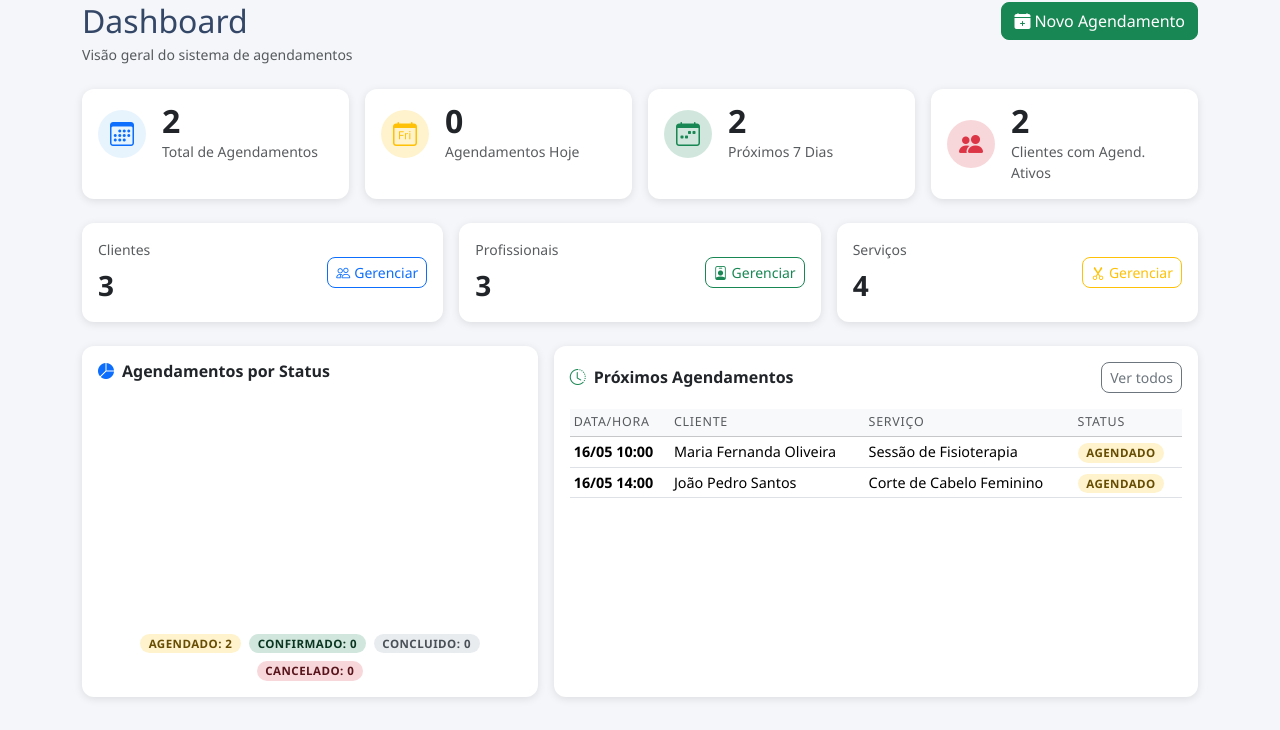
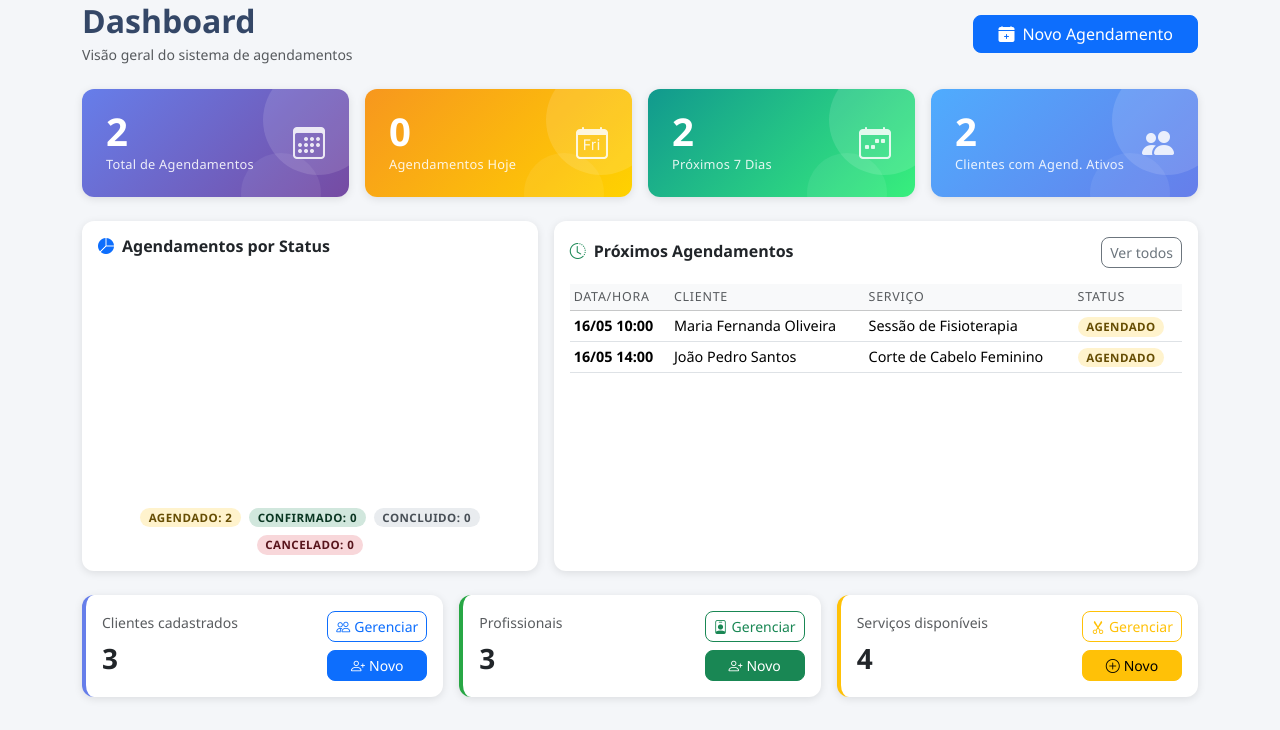
Before and after one commit to engguilhermebraga/agendamento-api, a Spring Boot app: page /dashboard in a window 1280 px wide. Shown: the part 70-800 px from the top of the page. Run offline with Spring Boot 4, Linux system fonts and the light colour scheme; data comes from the database, SQL or seed files in the repository; a map, chart or similar area stays blank; some of the project's set-up classes (security, data sources, template engines, error pages and the like) are left out, and stand-ins take their place.

Commit message:
feat(ui): gradient metric cards no dashboard + fix delay no step1
Dashboard:
- Substitui cards brancos por gradient cards (.metric-card) com 4 variantes
  de cor (primary/warning/success/info) e efeito de círculos decorativos
- Linha de cadastros vira quick-cards com borda lateral colorida e botões
  Gerenciar + Novo em cada card
- Chart.js com cutout 65% (anel mais fino e moderno)

Portal step1:
- Fix do delay visual na seleção de serviço: transition agora anima apenas
  border-color, background-color, box-shadow e transform (era "all")
- .service-card.selected mantém transform: translateY(-3px) para consistência
  com o estado hover — elimina o salto visual de saída do hover
- JS: swap O(1) com referência ao cardAtivo em vez de forEach em todos os cards

https://claude.ai/code/session_018j1fgKRPLstMmv1Rt53WHr

```diff
--- a/agendamento-api/src/main/resources/static/css/style.css
+++ b/agendamento-api/src/main/resources/static/css/style.css
@@ -194,6 +194,53 @@ main { flex: 1; }
   flex-shrink: 0;
 }
 
+/* Gradient metric cards (dashboard moderno) */
+.metric-card {
+  border-radius: var(--rad-lg);
+  padding: 1.4rem 1.5rem;
+  color: #fff;
+  box-shadow: var(--shd-md);
+  transition: transform 0.20s ease, box-shadow 0.20s ease;
+  position: relative;
+  overflow: hidden;
+}
+.metric-card::before {
+  content: '';
+  position: absolute;
+  top: -24px; right: -24px;
+  width: 110px; height: 110px;
+  border-radius: 50%;
+  background: rgba(255,255,255,0.12);
+  pointer-events: none;
+}
+.metric-card::after {
+  content: '';
+  position: absolute;
+  bottom: -36px; right: 28px;
+  width: 80px; height: 80px;
+  border-radius: 50%;
+  background: rgba(255,255,255,0.07);
+  pointer-events: none;
+}
+.metric-card:hover { transform: translateY(-4px); box-shadow: 0 8px 24px rgba(0,0,0,0.18); }
+.metric-card .metric-value { font-size: 2.4rem; font-weight: 800; line-height: 1; }
+.metric-card .metric-label { font-size: 0.80rem; opacity: 0.88; margin-top: 0.3rem; letter-spacing: 0.02em; }
+.metric-card .metric-icon  { font-size: 2rem; opacity: 0.85; flex-shrink: 0; }
+.metric-primary { background: linear-gradient(135deg, #667eea 0%, #764ba2 100%); }
+.metric-warning { background: linear-gradient(135deg, #f7971e 0%, #ffd200 100%); }
+.metric-success { background: linear-gradient(135deg, #11998e 0%, #38ef7d 100%); }
+.metric-info    { background: linear-gradient(135deg, #4facfe 0%, #667eea 100%); }
+
+/* Quick-access cards (linha de cadastros) */
+.quick-card {
+  border-left: 4px solid;
+  transition: transform 0.18s ease, box-shadow 0.18s ease;
+}
+.quick-card:hover          { transform: translateX(3px); box-shadow: var(--shd-hover) !important; }
+.quick-card-primary        { border-left-color: var(--clr-primary); }
+.quick-card-success        { border-left-color: var(--clr-success); }
+.quick-card-warning        { border-left-color: var(--clr-warning); }
+
 
 /* ── 8. TABELAS ──────────────────────────────────────────────── */
 .table th {
@@ -352,13 +399,15 @@ main { flex: 1; }
   border-radius: var(--rad-lg);
   padding: var(--sp-lg);
   box-shadow: var(--shd-md);
-  transition: var(--tr-base);
+  transition: border-color 0.12s ease, background-color 0.12s ease,
+              box-shadow 0.18s ease, transform 0.18s ease;
   cursor: pointer;
   border: 2px solid transparent;
   background: var(--clr-surface);
 }
 .service-card:hover              { transform: translateY(-3px); box-shadow: var(--shd-lg); }
-.service-card.selected           { border-color: var(--clr-primary); background: var(--clr-primary-light); }
+.service-card.selected           { border-color: var(--clr-primary); background: var(--clr-primary-light);
+                                   transform: translateY(-3px); box-shadow: var(--shd-hover); }
 .service-card .price             { font-size: 1.2rem; font-weight: 600; color: var(--clr-primary); }
 .service-card .duration          { color: var(--clr-text-muted); font-size: 0.85rem; }
 
--- a/agendamento-api/src/main/resources/templates/dashboard/index.html
+++ b/agendamento-api/src/main/resources/templates/dashboard/index.html
@@ -3,133 +3,73 @@
 <body>
 <div th:fragment="conteudo">
 
-    <!-- Cabeçalho + CTA -->
-    <div class="d-flex justify-content-between align-items-start mb-4">
+    <!-- Cabeçalho -->
+    <div class="d-flex justify-content-between align-items-center mb-4">
         <div>
-            <h2 class="mb-1">Dashboard</h2>
-            <p class="text-muted mb-0 small">Visão geral do sistema de agendamentos</p>
+            <h2 class="mb-0 fw-bold">Dashboard</h2>
+            <p class="text-muted mb-0 small mt-1">Visão geral do sistema de agendamentos</p>
         </div>
-        <a th:href="@{/web/agendamentos/novo}" class="btn btn-success">
-            <i class="bi bi-calendar-plus-fill me-1"></i>Novo Agendamento
+        <a th:href="@{/web/agendamentos/novo}" class="btn btn-primary px-4">
+            <i class="bi bi-calendar-plus-fill me-2"></i>Novo Agendamento
         </a>
     </div>
 
-    <!-- ── Linha 1: Métricas do dia ─────────────────────────────── -->
+    <!-- ── Linha 1: Métricas com gradiente ───────────────────────── -->
     <div class="row g-3 mb-4">
 
-        <div class="col-sm-6 col-lg-3">
-            <div class="card h-100 p-3">
-                <div class="d-flex align-items-center gap-3">
-                    <div class="rounded-circle d-flex align-items-center justify-content-center flex-shrink-0"
-                         style="width:48px;height:48px;background:#e8f4fd;">
-                        <i class="bi bi-calendar3 fs-4" style="color:#0d6efd;"></i>
+        <div class="col-sm-6 col-xl-3">
+            <div class="metric-card metric-primary">
+                <div class="d-flex justify-content-between align-items-center">
+                    <div>
+                        <div class="metric-value" th:text="${totalAgendamentos}">0</div>
+                        <div class="metric-label">Total de Agendamentos</div>
                     </div>
-                    <div>
-                        <div class="fs-2 fw-bold lh-1" th:text="${totalAgendamentos}">0</div>
-                        <div class="text-muted small mt-1">Total de Agendamentos</div>
-                    </div>
+                    <div class="metric-icon"><i class="bi bi-calendar3"></i></div>
                 </div>
             </div>
         </div>
 
-        <div class="col-sm-6 col-lg-3">
-            <div class="card h-100 p-3">
-                <div class="d-flex align-items-center gap-3">
-                    <div class="rounded-circle d-flex align-items-center justify-content-center flex-shrink-0"
-                         style="width:48px;height:48px;background:#fff3cd;">
-                        <i class="bi bi-calendar-day fs-4" style="color:#ffc107;"></i>
+        <div class="col-sm-6 col-xl-3">
+            <div class="metric-card metric-warning">
+                <div class="d-flex justify-content-between align-items-center">
+                    <div>
+                        <div class="metric-value" th:text="${agendamentosHoje}">0</div>
+                        <div class="metric-label">Agendamentos Hoje</div>
                     </div>
-                    <div>
-                        <div class="fs-2 fw-bold lh-1" th:text="${agendamentosHoje}">0</div>
-                        <div class="text-muted small mt-1">Agendamentos Hoje</div>
-                    </div>
+                    <div class="metric-icon"><i class="bi bi-calendar-day"></i></div>
                 </div>
             </div>
         </div>
 
-        <div class="col-sm-6 col-lg-3">
-            <div class="card h-100 p-3">
-                <div class="d-flex align-items-center gap-3">
-                    <div class="rounded-circle d-flex align-items-center justify-content-center flex-shrink-0"
-                         style="width:48px;height:48px;background:#d1e7dd;">
-                        <i class="bi bi-calendar-week fs-4" style="color:#198754;"></i>
+        <div class="col-sm-6 col-xl-3">
+            <div class="metric-card metric-success">
+                <div class="d-flex justify-content-between align-items-center">
+                    <div>
+                        <div class="metric-value" th:text="${proximos7Dias}">0</div>
+                        <div class="metric-label">Próximos 7 Dias</div>
                     </div>
-                    <div>
-                        <div class="fs-2 fw-bold lh-1" th:text="${proximos7Dias}">0</div>
-                        <div class="text-muted small mt-1">Próximos 7 Dias</div>
-                    </div>
+                    <div class="metric-icon"><i class="bi bi-calendar-week"></i></div>
                 </div>
             </div>
         </div>
 
-        <div class="col-sm-6 col-lg-3">
-            <div class="card h-100 p-3">
-                <div class="d-flex align-items-center gap-3">
-                    <div class="rounded-circle d-flex align-items-center justify-content-center flex-shrink-0"
-                         style="width:48px;height:48px;background:#f8d7da;">
-                        <i class="bi bi-people-fill fs-4" style="color:#dc3545;"></i>
+        <div class="col-sm-6 col-xl-3">
+            <div class="metric-card metric-info">
+                <div class="d-flex justify-content-between align-items-center">
+                    <div>
+                        <div class="metric-value" th:text="${clientesAtivos}">0</div>
+                        <div class="metric-label">Clientes com Agend. Ativos</div>
                     </div>
-                    <div>
-                        <div class="fs-2 fw-bold lh-1" th:text="${clientesAtivos}">0</div>
-                        <div class="text-muted small mt-1">Clientes com Agend. Ativos</div>
-                    </div>
+                    <div class="metric-icon"><i class="bi bi-people-fill"></i></div>
                 </div>
             </div>
         </div>
 
     </div>
 
-    <!-- ── Linha 2: Cadastros ────────────────────────────────────── -->
+    <!-- ── Linha 2: Gráfico + Próximos agendamentos ──────────────── -->
     <div class="row g-3 mb-4">
 
-        <div class="col-sm-4">
-            <div class="card p-3">
-                <div class="d-flex justify-content-between align-items-center">
-                    <div>
-                        <div class="text-muted small mb-1">Clientes</div>
-                        <div class="fs-3 fw-bold" th:text="${totalClientes}">0</div>
-                    </div>
-                    <a th:href="@{/web/clientes}" class="btn btn-sm btn-outline-primary">
-                        <i class="bi bi-people me-1"></i>Gerenciar
-                    </a>
-                </div>
-            </div>
-        </div>
-
-        <div class="col-sm-4">
-            <div class="card p-3">
-                <div class="d-flex justify-content-between align-items-center">
-                    <div>
-                        <div class="text-muted small mb-1">Profissionais</div>
-                        <div class="fs-3 fw-bold" th:text="${totalProfissionais}">0</div>
-                    </div>
-                    <a th:href="@{/web/profissionais}" class="btn btn-sm btn-outline-success">
-                        <i class="bi bi-person-badge me-1"></i>Gerenciar
-                    </a>
-                </div>
-            </div>
-        </div>
-
-        <div class="col-sm-4">
-            <div class="card p-3">
-                <div class="d-flex justify-content-between align-items-center">
-                    <div>
-                        <div class="text-muted small mb-1">Serviços</div>
-                        <div class="fs-3 fw-bold" th:text="${totalServicos}">0</div>
-                    </div>
-                    <a th:href="@{/web/servicos}" class="btn btn-sm btn-outline-warning">
-                        <i class="bi bi-scissors me-1"></i>Gerenciar
-                    </a>
-                </div>
-            </div>
-        </div>
-
-    </div>
-
-    <!-- ── Linha 3: Gráfico + Próximos agendamentos ──────────────── -->
-    <div class="row g-3 mb-4">
-
-        <!-- Gráfico de pizza por status -->
         <div class="col-lg-5">
             <div class="card p-3 h-100">
                 <h6 class="mb-3 fw-semibold">
@@ -138,7 +78,6 @@
                 <div class="d-flex justify-content-center align-items-center" style="min-height:220px;">
                     <canvas id="chartStatus" style="max-height:220px;"></canvas>
                 </div>
-                <!-- Legenda customizada -->
                 <div class="d-flex flex-wrap justify-content-center gap-2 mt-3">
                     <span class="badge badge-status badge-agendado">
                         AGENDADO: <span th:text="${porStatus['AGENDADO']}">0</span>
@@ -156,7 +95,6 @@
             </div>
         </div>
 
-        <!-- Próximos 3 agendamentos -->
         <div class="col-lg-7">
             <div class="card p-3 h-100">
                 <div class="d-flex justify-content-between align-items-center mb-3">
@@ -174,8 +112,7 @@
                     Nenhum agendamento futuro.
                 </div>
 
-                <div th:if="${!#lists.isEmpty(proximosAgendamentos)}"
-                     class="table-responsive">
+                <div th:if="${!#lists.isEmpty(proximosAgendamentos)}" class="table-responsive">
                     <table class="table table-sm table-hover align-middle mb-0">
                         <thead class="table-light">
                         <tr>
@@ -204,7 +141,69 @@
 
     </div>
 
-    <!-- Dados para o Chart.js (passados via th:data) -->
+    <!-- ── Linha 3: Acesso rápido a cadastros ────────────────────── -->
+    <div class="row g-3">
+
+        <div class="col-sm-4">
+            <div class="card quick-card quick-card-primary p-3 h-100">
+                <div class="d-flex align-items-center justify-content-between">
+                    <div>
+                        <div class="text-muted small mb-1">Clientes cadastrados</div>
+                        <div class="fs-3 fw-bold" th:text="${totalClientes}">0</div>
+                    </div>
+                    <div class="d-flex flex-column gap-2">
+                        <a th:href="@{/web/clientes}" class="btn btn-sm btn-outline-primary">
+                            <i class="bi bi-people me-1"></i>Gerenciar
+                        </a>
+                        <a th:href="@{/web/clientes/novo}" class="btn btn-sm btn-primary">
+                            <i class="bi bi-person-plus me-1"></i>Novo
+                        </a>
+                    </div>
+                </div>
+            </div>
+        </div>
+
+        <div class="col-sm-4">
+            <div class="card quick-card quick-card-success p-3 h-100">
+                <div class="d-flex align-items-center justify-content-between">
+                    <div>
+                        <div class="text-muted small mb-1">Profissionais</div>
+                        <div class="fs-3 fw-bold" th:text="${totalProfissionais}">0</div>
+                    </div>
+                    <div class="d-flex flex-column gap-2">
+                        <a th:href="@{/web/profissionais}" class="btn btn-sm btn-outline-success">
+                            <i class="bi bi-person-badge me-1"></i>Gerenciar
+                        </a>
+                        <a th:href="@{/web/profissionais/novo}" class="btn btn-sm btn-success">
+                            <i class="bi bi-person-plus me-1"></i>Novo
+                        </a>
+                    </div>
+                </div>
+            </div>
+        </div>
+
+        <div class="col-sm-4">
+            <div class="card quick-card quick-card-warning p-3 h-100">
+                <div class="d-flex align-items-center justify-content-between">
+                    <div>
+                        <div class="text-muted small mb-1">Serviços disponíveis</div>
+                        <div class="fs-3 fw-bold" th:text="${totalServicos}">0</div>
+                    </div>
+                    <div class="d-flex flex-column gap-2">
+                        <a th:href="@{/web/servicos}" class="btn btn-sm btn-outline-warning">
+                            <i class="bi bi-scissors me-1"></i>Gerenciar
+                        </a>
+                        <a th:href="@{/web/servicos/novo}" class="btn btn-sm btn-warning">
+                            <i class="bi bi-plus-circle me-1"></i>Novo
+                        </a>
+                    </div>
+                </div>
+            </div>
+        </div>
+
+    </div>
+
+    <!-- Dados para o Chart.js (injeção via data-* — sem risco de XSS) -->
     <div id="chartData"
          th:attr="data-agendado=${porStatus['AGENDADO']},
                   data-confirmado=${porStatus['CONFIRMADO']},
@@ -235,10 +234,8 @@
                 }]
             },
             options: {
-                plugins: {
-                    legend: { display: false }
-                },
-                cutout: '60%',
+                plugins: { legend: { display: false } },
+                cutout: '65%',
                 responsive: true,
                 maintainAspectRatio: false
             }
```
Also changed, not shown: agendamento-api/src/main/resources/templates/portal/wizard/step1.html (+6 -6 lines).
